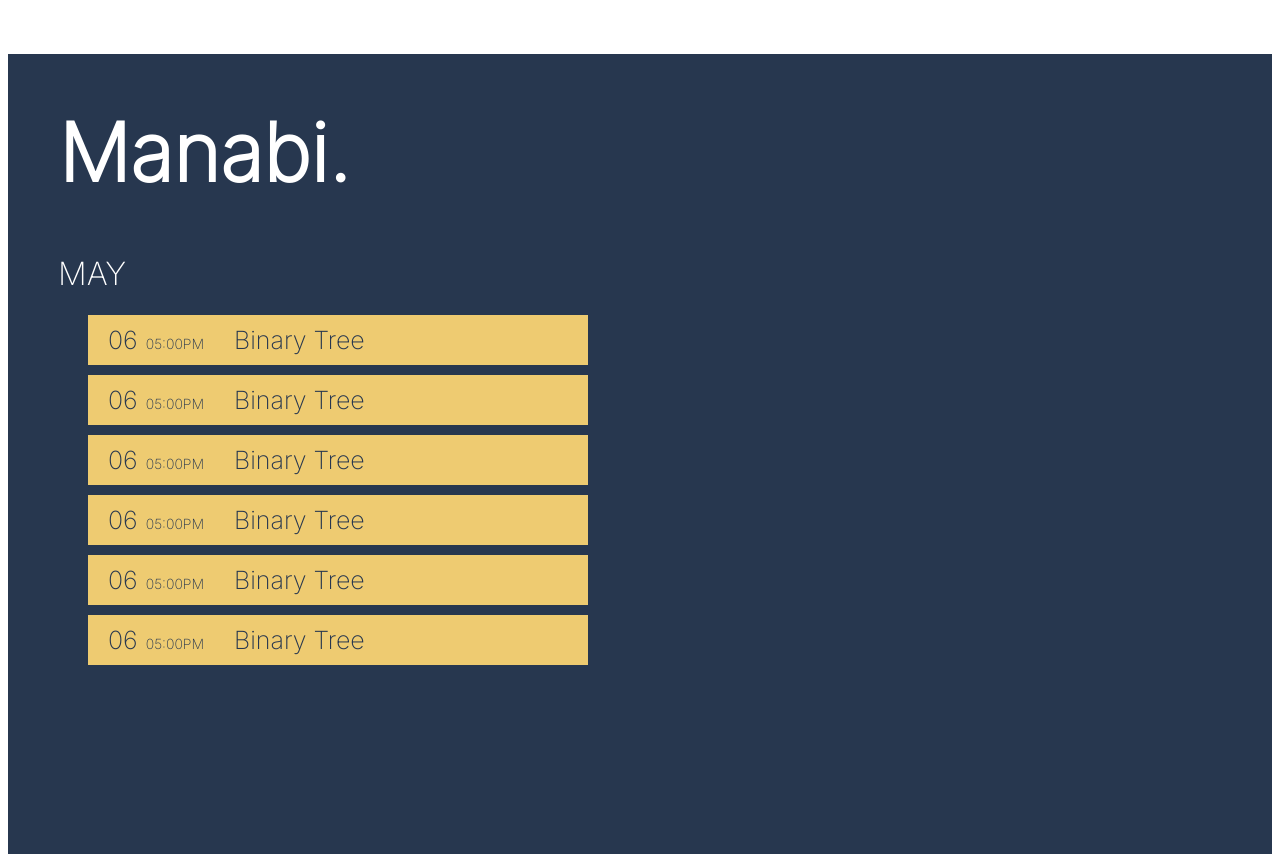
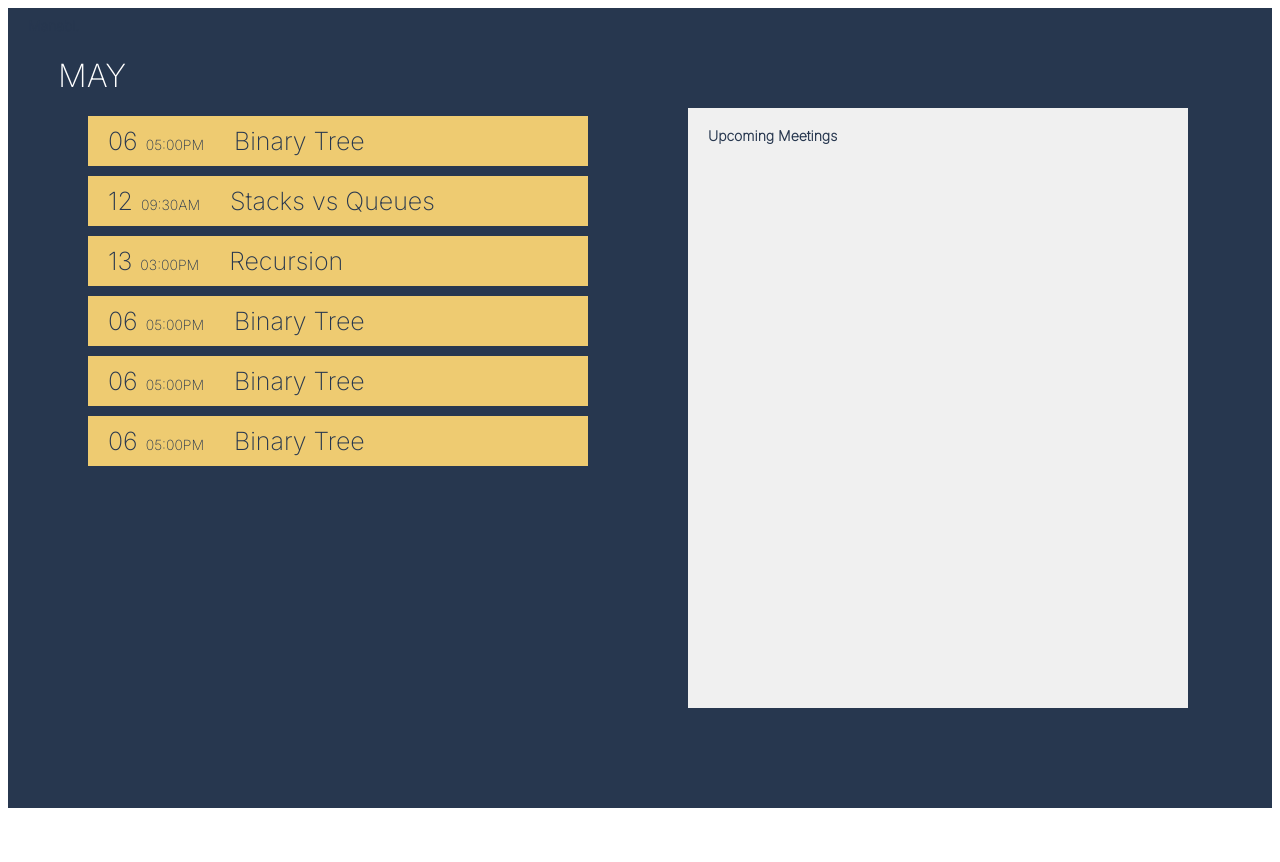
Before and after one commit to michelle-wangg/manabi, a React (Create React App) app: page / in a window 1280 px wide. After the commit the page ends 816 px from the top, so only its background shows below. Built offline with nearby package versions, Linux system fonts and the light colour scheme.

Commit message:
added side panel

```diff
--- a/src/App.css
+++ b/src/App.css
@@ -1,7 +1,10 @@
 .Title {
-    color: #FFFFFF;
+    color: #27374F;
     font-family: 'Inter', sans-serif;
-    font-size: 80px;
-    padding-left: 50px;
-    padding-top: 50px;
+    font-size: 14px;
+    padding-left: 20px;
 }
+.rowC {
+    display:flex;
+    flex-direction:row;
+}
--- a/src/App.js
+++ b/src/App.js
@@ -1,19 +1,25 @@
 import React from 'react';
 import Schedule from './components/Schedule';
 import ListOfMeetings from './components/ListOfMeetings';
+import SidePanel from './components/SidePanel'
 import "./App.css"
 
 function App() {
   return (
-    <div style={{
+    <div className="rowC" style={{
       backgroundColor: "#27374F",
       height: "100vh",
       minHeight: "100vh"
     }}>
+        <div >
       <h1 className="Title">Manabi.</h1>
       <Schedule/>
       <ListOfMeetings/>
+
     </div>
+    <SidePanel/>
+
+      </div>
 
   )
 }
--- a/src/components/ListOfMeetings.js
+++ b/src/components/ListOfMeetings.js
@@ -5,8 +5,8 @@ function ListOfMeetings() {
   return (
     <>
         <Meeting date="06" time="05:00PM" topic="Binary Tree"/>
-        <Meeting date="06" time="05:00PM" topic="Binary Tree"/>
-        <Meeting date="06" time="05:00PM" topic="Binary Tree"/>
+        <Meeting date="12" time="09:30AM" topic="Stacks vs Queues"/>
+        <Meeting date="13" time="03:00PM" topic="Recursion"/>
         <Meeting date="06" time="05:00PM" topic="Binary Tree"/>
         <Meeting date="06" time="05:00PM" topic="Binary Tree"/>
         <Meeting date="06" time="05:00PM" topic="Binary Tree"/>
--- /dev/null
+++ b/src/components/SidePanel.css
@@ -0,0 +1,17 @@
+.Frame {
+    margin-left: 100px;
+    margin-right: 20px;
+    margin-top: 100px;
+    margin-bottom: 100px;
+    background-color: #f0f0f0;
+    padding-top: 10px;
+    padding-bottom: 10px;
+    width: 500px;
+}
+
+.Title {
+    color: #27374F;
+    font-family: 'Inter', sans-serif;
+    font-size: 25px;
+    padding-left: 20px;
+}
--- /dev/null
+++ b/src/components/SidePanel.js
@@ -0,0 +1,12 @@
+import React from 'react'
+import './SidePanel.css'
+
+function SidePanel(props) {
+    return (
+        <div className='Frame'>
+            <h1 className='Title'>Upcoming Meetings</h1>
+        </div>
+    )
+}
+
+export default SidePanel;
```
